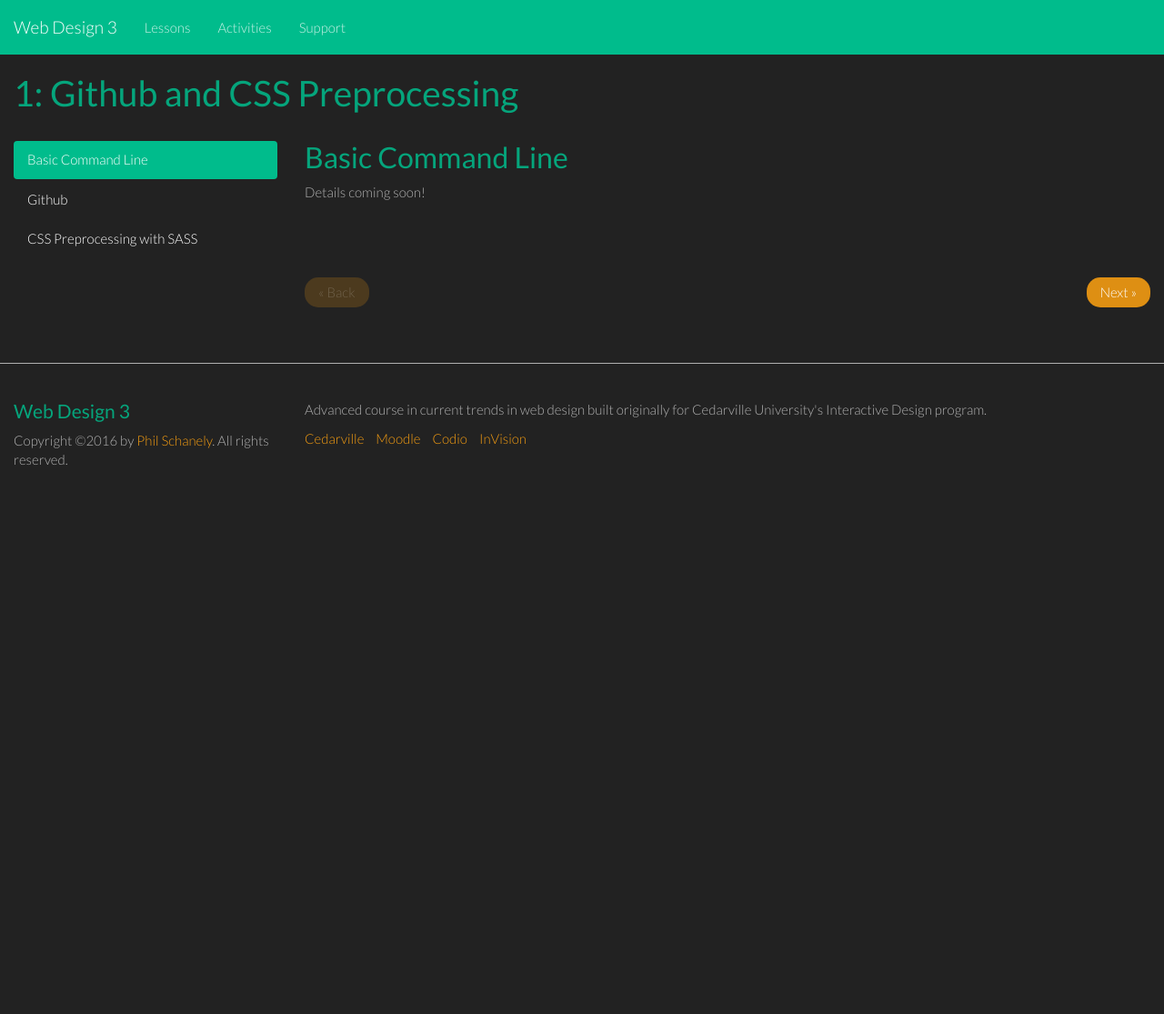
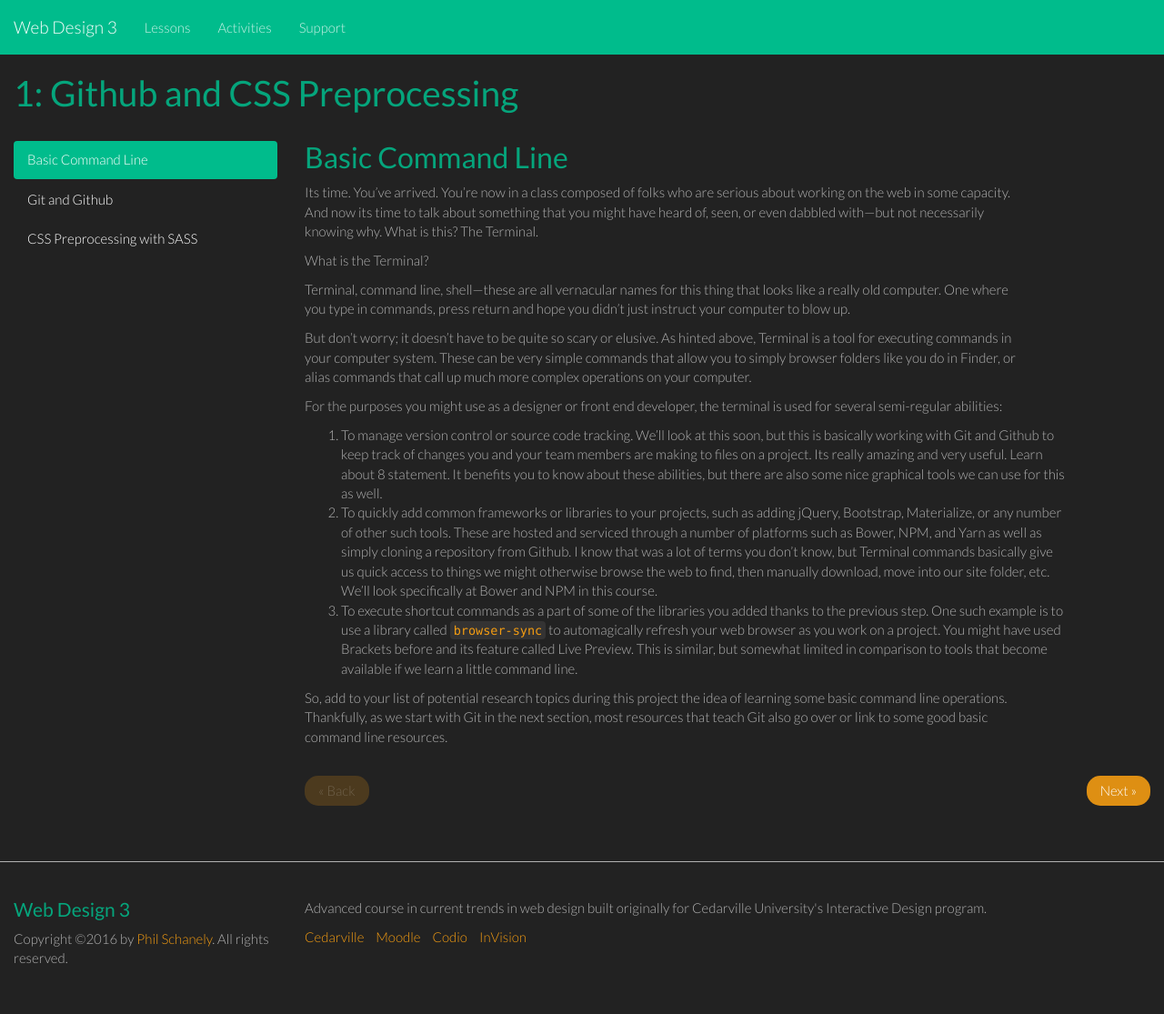
Before and after one commit to philschanely/course-web3, a Jekyll site: the page built from _lessons/01-github-css-preprocessing.md, in a window 1280 px wide. Shown: the whole page at 91% size. Built offline with Jekyll 4.4.1, drawn with Linux system fonts in a browser that asks for light colours; before the commit the page ends 900 px from its top, so only the background shows below that.

Commit message:
Add content to lesson one on git and github.

```diff
--- a/_lessons/01-github-css-preprocessing.md
+++ b/_lessons/01-github-css-preprocessing.md
@@ -5,11 +5,51 @@
 
 ### Basic Command Line
 
-Details coming soon!
+Its time. You've arrived. You're now in a class composed of folks who are serious about working on the web in some capacity. And now its time to talk about something that you might have heard of, seen, or even dabbled with---but not necessarily knowing why. What is this? The Terminal.
 
-### Github
+What is the Terminal?
 
-Details coming soon!
+Terminal, command line, shell---these are all vernacular names for this thing that looks like a really old computer. One where you type in commands, press return and hope you didn't just instruct your computer to blow up.
+
+But don't worry; it doesn't have to be quite so scary or elusive. As hinted above, Terminal is a tool for executing commands in your computer system. These can be very simple commands that allow you to simply browser folders like you do in Finder, or alias commands that call up much more complex operations on your computer.
+
+For the purposes you might use as a designer or front end developer, the terminal is used for several semi-regular abilities:
+
+1. To manage version control or source code tracking. We'll look at this soon, but this is basically working with Git and Github to keep track of changes you and your team members are making to files on a project. Its really amazing and very useful. Learn about 8 statement. It benefits you to know about these abilities, but there are also some nice graphical tools we can use for this as well.
+2. To quickly add common frameworks or libraries to your projects, such as adding jQuery, Bootstrap, Materialize, or any number of other such tools. These are hosted and serviced through a number of platforms such as Bower, NPM, and Yarn as well as simply cloning a repository from Github. I know that was a lot of terms you don't know, but Terminal commands basically give us quick access to things we might otherwise browse the web to find, then manually download, move into our site folder, etc. We'll look specifically at Bower and NPM in this course.
+3. To execute shortcut commands as a part of some of the libraries you added thanks to the previous step. One such example is to use a library called `browser-sync` to automagically refresh your web browser as you work on a project. You might have used Brackets before and its feature called Live Preview. This is similar, but somewhat limited in comparison to tools that become available if we learn a little command line.
+
+So, add to your list of potential research topics during this project the idea of learning some basic command line operations. Thankfully, as we start with Git in the next section, most resources that teach Git also go over or link to some good basic command line resources.
+
+### Git and Github
+
+So now you've probably heard of Github and might even have poked around there. Maybe you were even tickled by the [Octocat maskot](https://octodex.github.com/) while you were there!
+
+Regardless, Github is a crucial tool to add to your arsenal of tools and working with Git is a skill you should possess. Indeed, Git is something separate from Github. They both have to do with Version Control, or tracking different versions of code and files in a project.
+
+So add learning Git and Github to your list of research topics. Consider completing the [free Udacity course on Version Control with Git](https://classroom.udacity.com/courses/ud123). And don't worry... the timeblocks shown on each module there is only an estimate, and by my experience a gross overestimate.
+
+Bottom line here for Git is threefold:
+
+1. You need to be familiar with the concepts of version control: using a repo to manage commits for any given project.
+2. You need to be able to set up a repo and make your own commits.
+3. You should be able to clone an existing repo for the times when such a repo provides a nice starting point for a project you're working on.
+
+So what about Github? As was mentioned in the Udacity course above, Github is an online service that allows us to host Git repositories so we can share them with colleagues and the world. Thanks to Github we can show our code to potential employers, and host projects we're working on so that other team members can access our work, and so we can reconcile our changes safely.
+
+I've learned a lot about how this looks and works in my first few months on the job and will post a video soon to show you more.
+
+But for now, complete the following steps:
+
+1. Create a free account with Github and customize your profile.
+2. Create a sandbox repo to test out how Github works.
+3. Download Github Desktop to use as a graphical interface for committing.
+4. Clone your sandbox repo using Github Desktop being sure to note where you place the repo. I like to use the Sites folder directly under my user folder on my Mac (peer to Documents and Downloads).
+5. Open the local repo and make some changes in your own code editor such as Atom.
+6. Commit the changes using Github desktop and what you've learned about how git commits work.
+7. Push your commits to your remote repo on Github and confirm that they appear there.
+
+Now you're ready for a serious project!
 
 ### CSS Preprocessing with SASS
 
```
